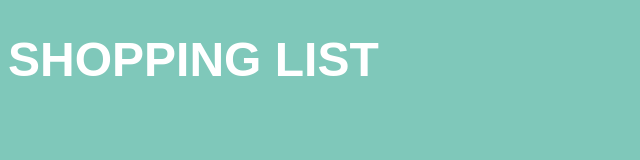
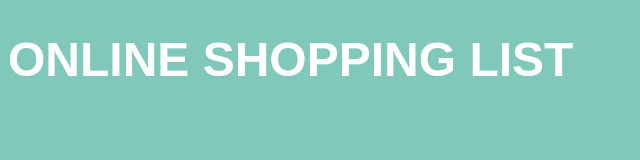
Before and after one commit to ShelbyAshburn/js-shopping-list, a plain HTML site: page index.html in a window 1280 px wide. Shown: the whole page, without its empty margins (0-640 px from the left). Drawn offline with Linux system fonts and the light colour scheme.

Commit message:
Online shopping list

```diff
--- a/index.html
+++ b/index.html
@@ -11,7 +11,7 @@
     <title>Shopping List</title>
 </head>
 <body>
-    <h1>SHOPPING LIST</h1>
+    <h1>ONLINE SHOPPING LIST</h1>
 
          <div>
 
```
